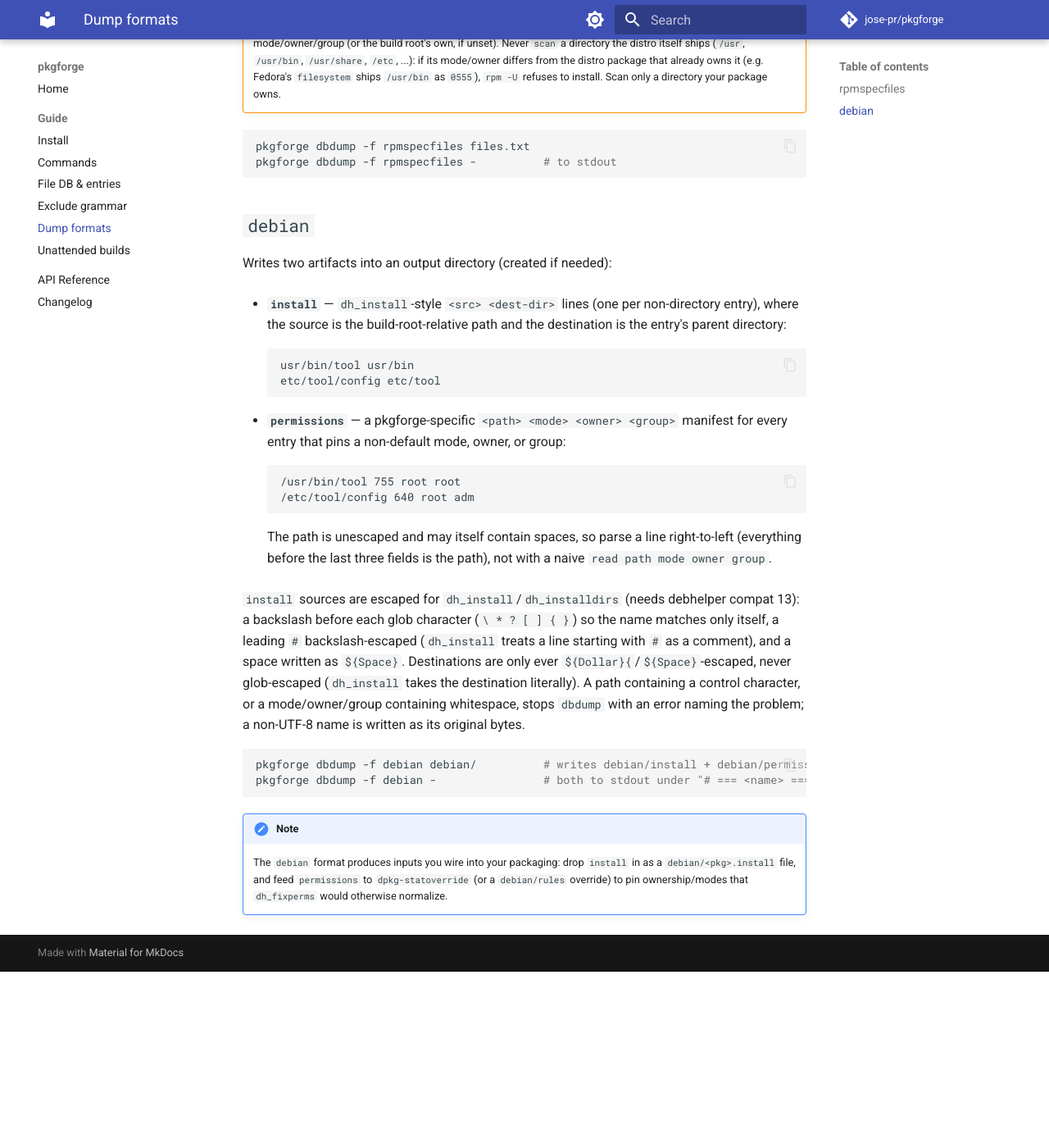
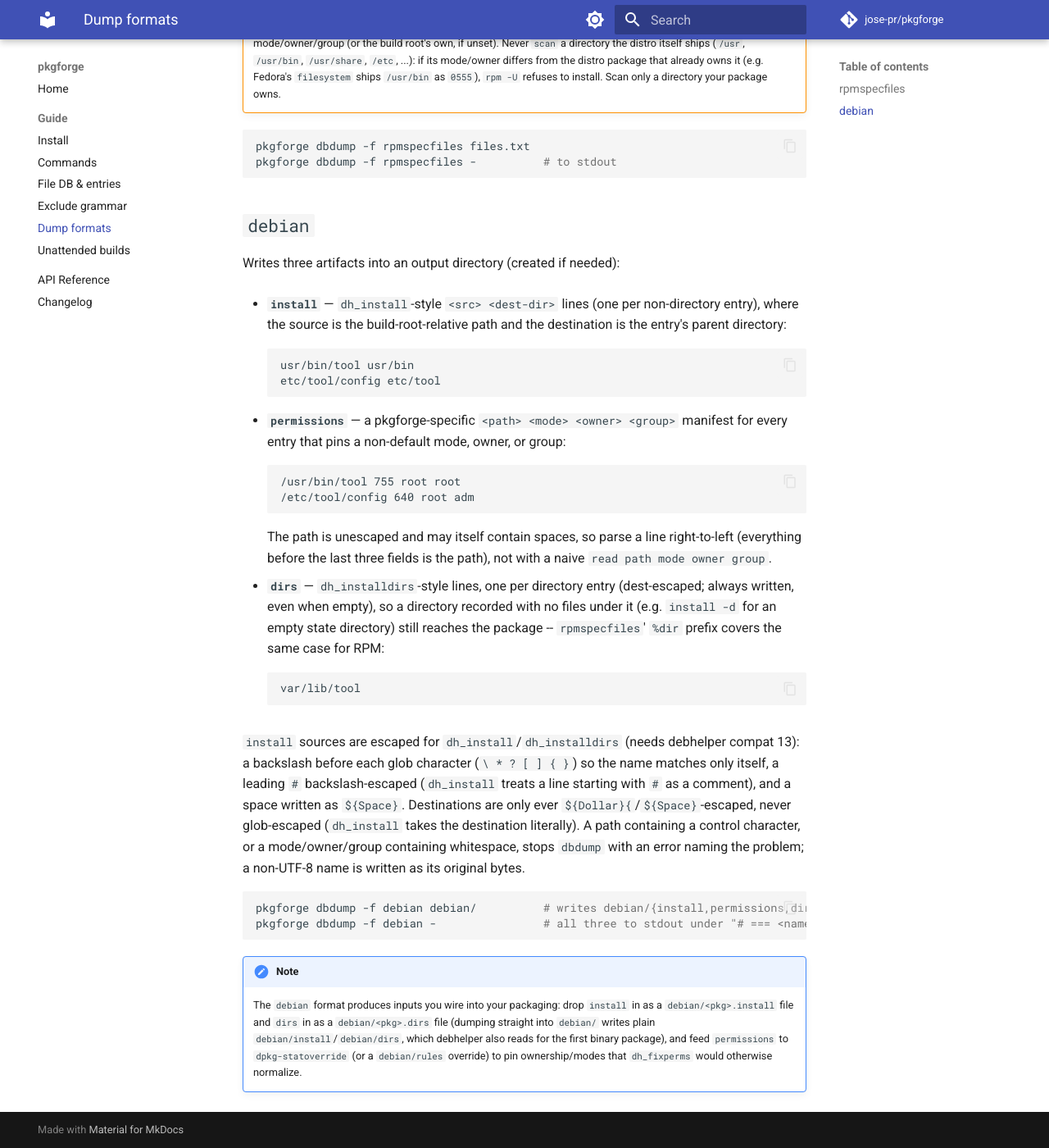
Before and after one commit to jose-pr/pkgforge, an MkDocs documentation site: the page built from docs/guide/formats.md, in a window 1280 px wide and 1400 px high, scrolled down 997 px. Shown: the whole window at 82% size. Built offline with MkDocs 1.6.1 and Material for MkDocs 9.7.7, drawn with Linux system fonts in a browser that asks for light colours; comment, search, counter and statistics services are not loaded; before the commit the page ends 2182 px from its top, so only the background shows below that.

Commit message:
fix: debian writes a dirs artifact for directory entries
_debian_artifacts dropped every directory entry from install and had
no other artifact for them, so a directory recorded empty (install -d,
e.g. a state or log directory with no files under it yet) never
reached the built .deb, even though its permissions line still pinned
a mode/owner/group for a path the package never shipped. rpmspecfiles
already covers the same case with a %dir line.

Add a dirs artifact: one dh_installdirs-style line per directory
entry, dest-escaped, always written (even empty, like install and
permissions already are). Never routed through install, which would
re-copy any children --exclude had dropped. dbdump -f debian DIR now
also writes DIR/dirs, and the '-' stdout output gains a
"# === dirs ===" section.

````diff
--- a/docs/guide/formats.md
+++ b/docs/guide/formats.md
@@ -51,7 +51,7 @@ pkgforge dbdump -f rpmspecfiles -          # to stdout
 
 ## `debian`
 
-Writes two artifacts into an output directory (created if needed):
+Writes three artifacts into an output directory (created if needed):
 
 - **`install`** — `dh_install`-style `<src> <dest-dir>` lines (one per
   non-directory entry), where the source is the build-root-relative path and the
@@ -74,6 +74,16 @@ Writes two artifacts into an output directory (created if needed):
     right-to-left (everything before the last three fields is the path),
     not with a naive `read path mode owner group`.
 
+- **`dirs`** — `dh_installdirs`-style lines, one per directory entry
+  (dest-escaped; always written, even when empty), so a directory recorded
+  with no files under it (e.g. `install -d` for an empty state directory)
+  still reaches the package -- `rpmspecfiles`' `%dir` prefix covers the same
+  case for RPM:
+
+    ```
+    var/lib/tool
+    ```
+
 `install` sources are escaped for `dh_install`/`dh_installdirs` (needs
 debhelper compat 13): a backslash before each glob character (`\ * ? [ ] { }`)
 so the name matches only itself, a leading `#` backslash-escaped (`dh_install`
@@ -85,12 +95,15 @@ stops `dbdump` with an error naming the problem; a non-UTF-8 name is written
 as its original bytes.
 
 ```bash
-pkgforge dbdump -f debian debian/          # writes debian/install + debian/permissions
-pkgforge dbdump -f debian -                # both to stdout under "# === <name> ===" headers
+pkgforge dbdump -f debian debian/          # writes debian/{install,permissions,dirs}
+pkgforge dbdump -f debian -                # all three to stdout under "# === <name> ===" headers
 ```
 
 !!! note
     The `debian` format produces inputs you wire into your packaging: drop
-    `install` in as a `debian/<pkg>.install` file, and feed `permissions` to
+    `install` in as a `debian/<pkg>.install` file and `dirs` in as a
+    `debian/<pkg>.dirs` file (dumping straight into `debian/` writes plain
+    `debian/install`/`debian/dirs`, which debhelper also reads for the
+    first binary package), and feed `permissions` to
     `dpkg-statoverride` (or a `debian/rules` override) to pin ownership/modes
     that `dh_fixperms` would otherwise normalize.
````
Also changed, not shown: CHANGELOG.md (+5 -0 lines), README.md (+2 -2 lines), docs/index.md (+2 -2 lines), src/pkgforge/AGENTS.md (+18 -10 lines), 4 other files.
